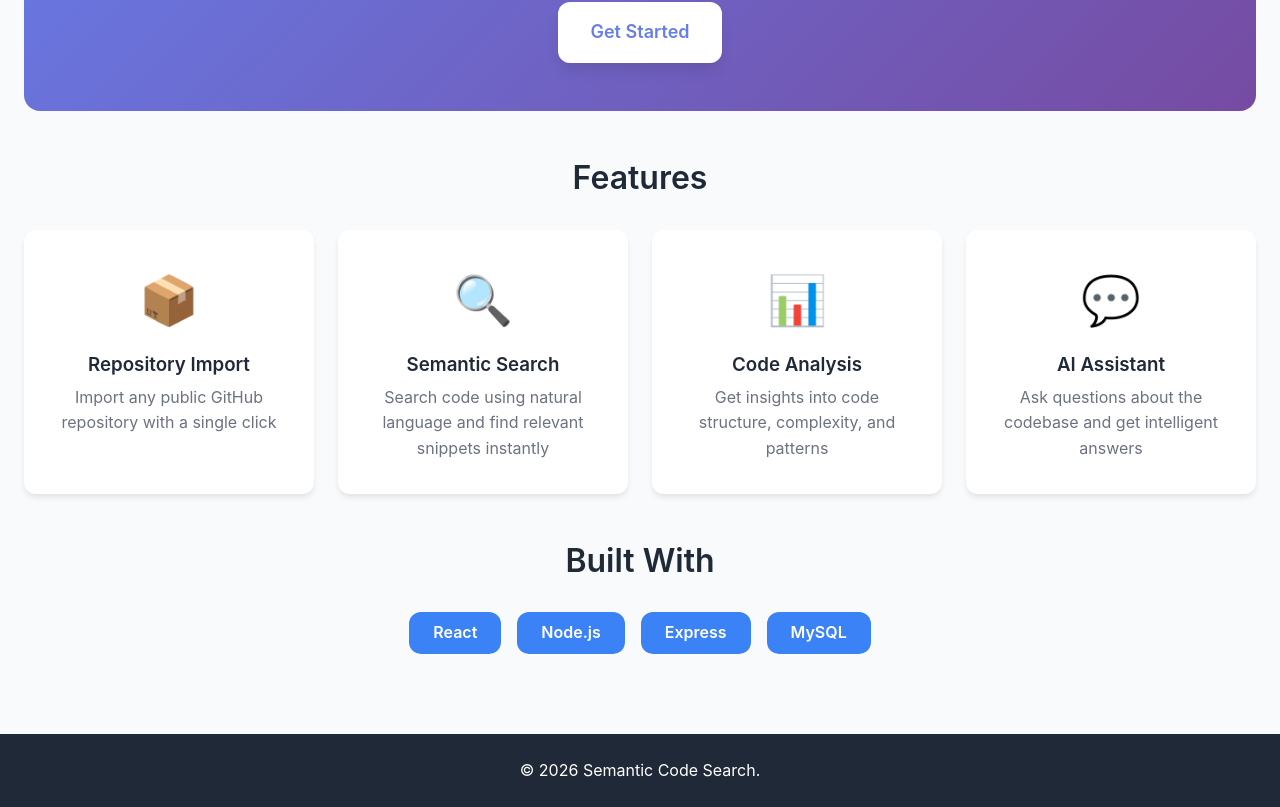
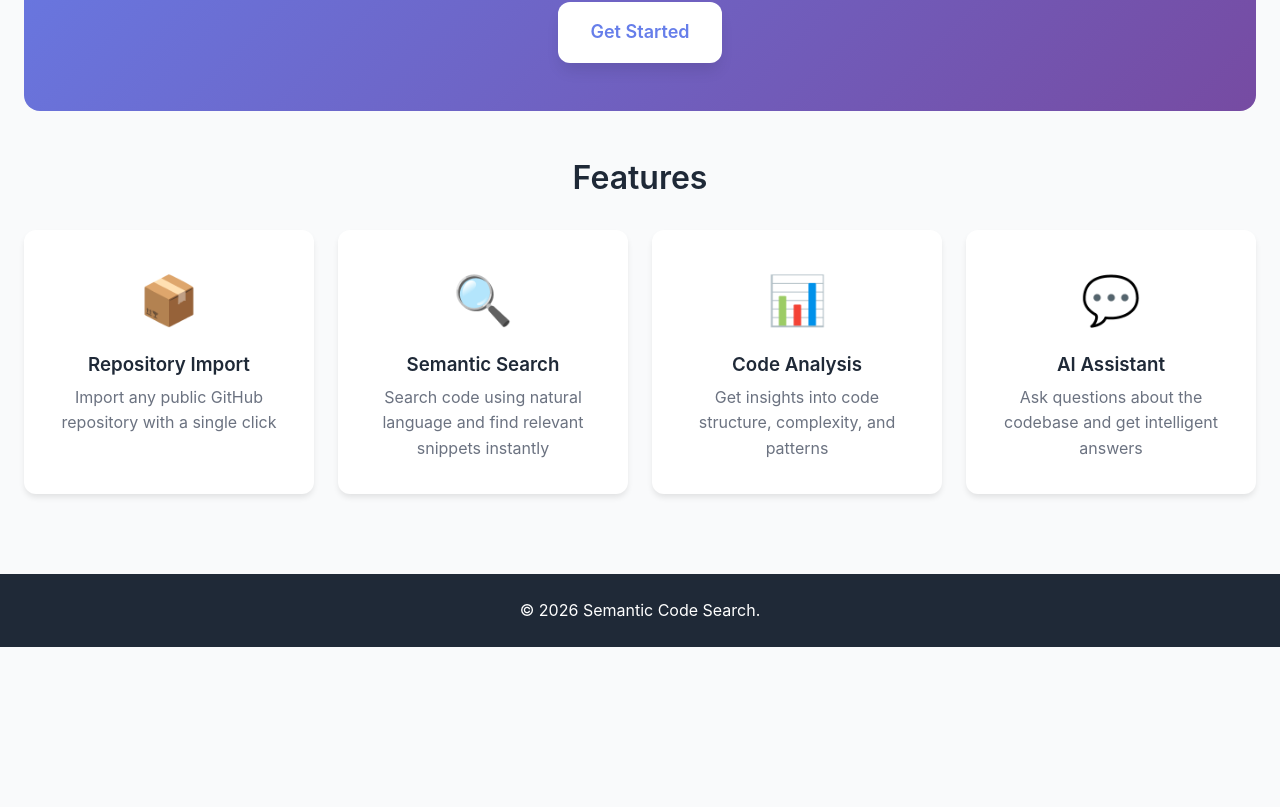
Before and after one commit to SkanxGladiatorr07/semantic-code-search, a React (Vite) app in the folder frontend/: page / in a window 1280 px wide. Shown: the part 365-1172 px from the top of the page. After the commit the page ends 1012 px from the top, so only its background shows below. Built offline with nearby package versions, Linux system fonts and the light colour scheme; no server answers.

Commit message:
Minor UI changes

```diff
--- a/frontend/src/pages/Home.jsx
+++ b/frontend/src/pages/Home.jsx
@@ -50,24 +50,6 @@ const Home = () => {
           </div>
         </div>
       </section>
-
-      <section className="tech-stack-section">
-        <h2 className="section-title">Built With</h2>
-        <div className="tech-stack-grid">
-          <div className="tech-item">
-            <span className="tech-badge">React</span>
-          </div>
-          <div className="tech-item">
-            <span className="tech-badge">Node.js</span>
-          </div>
-          <div className="tech-item">
-            <span className="tech-badge">Express</span>
-          </div>
-          <div className="tech-item">
-            <span className="tech-badge">MySQL</span>
-          </div>
-        </div>
-      </section>
     </div>
   );
 };
```
